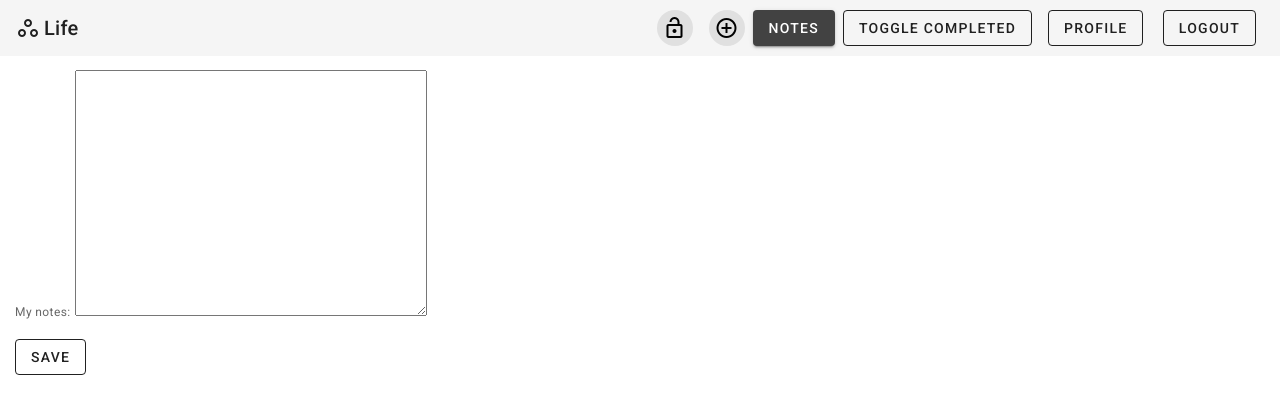
After one commit to GuiFV/life, a Django app: page /notes/ in a window 1280 px wide. The commit adds this page. Shown: the top 414 px of the page. Run offline with Django 3.2, Linux system fonts and the light colour scheme; the visitor is signed in with stand-in values (Sample User, id 1); data comes from the database, SQL or seed files in the repository; some libraries are stand-ins or nearby versions.

Commit message:
initial setup od summernote

```diff
--- a/life/core/forms.py
+++ b/life/core/forms.py
@@ -5,8 +5,19 @@ from django import forms
 from django.contrib.auth.forms import UserChangeForm
 from django.contrib.auth.models import User
 from django.core.exceptions import ValidationError
+from django_summernote.fields import SummernoteTextField
+from django_summernote.widgets import SummernoteWidget
 
-from .models import Goal, GoogleAgenda
+from .models import Goal, GoogleAgenda, Notes
+
+
+class NotesForm(forms.ModelForm):
+    my_notes = SummernoteTextField()
+
+    class Meta:
+        model = Notes
+        fields = ['my_notes']
+        widgets = {'my_notes': SummernoteWidget()}
 
 
 class GoalForm(forms.ModelForm):
--- a/life/core/models.py
+++ b/life/core/models.py
@@ -61,3 +61,14 @@ class GoogleAgenda(models.Model):
 
     def __str__(self):
         return f"{self.user}'s Google agenda"
+
+
+class Notes(models.Model):
+    user = models.OneToOneField(User, on_delete=models.CASCADE)
+    my_notes = models.TextField(null=True, blank=True)
+
+    def __str__(self):
+        return f"{self.user}'s Notes"
+
+    class Meta:
+        verbose_name_plural = 'Notes'
--- a/life/core/templates/base.html
+++ b/life/core/templates/base.html
@@ -38,14 +38,25 @@
             {% endblock content %}
         </div>
 
+        <!-- Replace jQuery Slim with full version of jQuery -->
+        <script src="https://code.jquery.com/jquery-3.6.0.min.js" integrity="sha256-/xUj+3OJU5yExlq6GSYGSHk7tPXikynS7ogEvDej/m4=" crossorigin></script>
 
-    <!-- jQuery, Bootstrap Bundle (includes Popper) and Material -->
-    <script src="https://cdn.jsdelivr.net/npm/jquery@3.5.1/dist/jquery.slim.min.js" integrity="sha256-4+XzXVhsDmqanXGHaHvgh1gMQKX40OUvDEBTu8JcmNs=" crossorigin></script>
-    <script src="https://cdn.jsdelivr.net/npm/bootstrap@4.6.1/dist/js/bootstrap.bundle.min.js" integrity="sha256-fgLAgv7fyCGopR/gBNq2iW3ZKIdqIcyshnUULC4vex8=" crossorigin></script>
-    <script src="{% static 'js/material.min.js' %}" crossorigin></script>
 
-    <!-- jQuery for date flatpicker -->
-    <script src="https://cdn.jsdelivr.net/npm/flatpickr@4.6.6/dist/flatpickr.min.js" integrity="sha256-BSZ2gjTJLE5ZEGH1e6beyHYNOITz6M26XFre9lEBdx8=" crossorigin></script>
+        <!-- jQuery, Bootstrap Bundle (includes Popper) and Material -->
+        <script src="https://cdn.jsdelivr.net/npm/bootstrap@4.6.1/dist/js/bootstrap.bundle.min.js" integrity="sha256-fgLAgv7fyCGopR/gBNq2iW3ZKIdqIcyshnUULC4vex8=" crossorigin></script>
+        <script src="{% static 'js/material.min.js' %}" crossorigin></script>
+
+        <!-- DataTables JS (Bootstrap 4 version) and its dependencies -->
+        <script src="https://cdn.jsdelivr.net/npm/pdfmake@0.1.68/build/pdfmake.min.js" integrity="sha256-Xf58sgO5ClVXPyDzPH+NtjN52HMC0YXBJ3rp8sWnyUk=" crossorigin></script>
+        <script src="https://cdn.jsdelivr.net/npm/pdfmake@0.1.68/build/vfs_fonts.js" integrity="sha256-vEmrkqA2KrdjNo0/IWMNelI6jHuWAOkIJxGf88r4iic=" crossorigin></script>
+        <script src="https://cdn.datatables.net/v/bs4/jszip-2.5.0/dt-1.10.22/b-1.6.5/b-colvis-1.6.5/b-flash-1.6.5/b-html5-1.6.5/b-print-1.6.5/cr-1.5.2/fc-3.3.1/r-2.2.6/rr-1.2.7/sl-1.3.1/datatables.min.js" crossorigin></script>
+
+        <!-- jQuery for date flatpicker -->
+        <script src="https://cdn.jsdelivr.net/npm/flatpickr@4.6.6/dist/flatpickr.min.js" integrity="sha256-BSZ2gjTJLE5ZEGH1e6beyHYNOITz6M26XFre9lEBdx8=" crossorigin></script>
+
+        <!-- Django Formset js -->
+        <script src="{% static 'js/jquery.formset.js' %}"></script>
+
 
     <script>
         flatpickr('#flatpickr-date1', {dateFormat: "d/m/Y"})
--- a/life/core/templates/nav.html
+++ b/life/core/templates/nav.html
@@ -22,9 +22,11 @@
                 <span class="material-icons">add_circle_outline</span>
             </button>
 
+            <a class="btn btn-dark" href="{% url 'notes' %}">Notes</a>
+
             <form action="{% url 'home' %}" method="post">
                 {% csrf_token %}
-                <button id="show-all-button" class="btn btn-outline-dark mx-2" type="button">Show Completed</button>
+                <button id="show-all-button" class="btn btn-outline-dark mx-2" type="button">Toggle Completed</button>
             </form>
 
         {% endif %}
--- /dev/null
+++ b/life/core/templates/notes.html
@@ -0,0 +1,18 @@
+{% extends "base.html" %}
+{% load static %}
+{% block content %}
+
+    <div class="row justify-content-center mt-3">
+        <div class="col">
+
+            <form method="post">
+                {% csrf_token %}
+                {{ form.as_p|safe }}
+
+                <button class="btn btn-outline-dark" type="submit">Save</button>
+            </form>
+
+        </div>
+    </div>
+
+{% endblock content %}
--- a/life/core/views.py
+++ b/life/core/views.py
@@ -2,8 +2,8 @@ from django.contrib.auth import logout
 from django.contrib.auth.decorators import login_required
 from django.shortcuts import render, redirect
 
-from life.core.forms import GoalForm, UserUpdateForm, GoogleAgendaForm
-from life.core.models import Goal, GoogleAgenda
+from life.core.forms import GoalForm, UserUpdateForm, GoogleAgendaForm, NotesForm
+from life.core.models import Goal, GoogleAgenda, Notes
 
 
 @login_required(login_url="/accounts/login/")
@@ -28,6 +28,50 @@ def home(request):
     }
 
     return render(request, 'index.html', context)
+
+
+# @login_required
+# def notes(request):
+#     user = request.user
+#     try:
+#         notes_instance = Notes.objects.get(user=user)
+#     except Notes.DoesNotExist:
+#         notes_instance = None
+#
+#     if request.method == "POST":
+#         form = NotesForm(request.POST, instance=notes_instance)
+#         if form.is_valid():
+#             notes_instance = form.save(commit=False)
+#             notes_instance.user = request.user
+#             notes_instance.save()
+#             return redirect('notes')
+#     else:
+#         form = NotesForm(instance=notes_instance)
+#
+#     return render(request, 'notes.html', {'form': form})
+
+
+@login_required
+def notes(request):
+    user = request.user
+    all_notes, created = Notes.objects.get_or_create(user=user)
+
+    if request.method == "POST":
+        print('note from db:', all_notes.my_notes)
+        print('note from form:', request.POST.get('my_notes'))
+        form = NotesForm(request.POST, instance=all_notes)
+        if form.is_valid():
+            to_save = form.save(commit=False)
+            to_save.user = request.user
+            to_save.save()
+            return redirect('notes')
+
+    else:
+        form = NotesForm(instance=all_notes)
+
+    context = {'form': form}
+
+    return render(request, 'notes.html', context)
 
 
 @login_required
--- a/life/urls.py
+++ b/life/urls.py
@@ -13,16 +13,28 @@ Including another URLconf
     1. Import the include() function: from django.urls import include, path
     2. Add a URL to urlpatterns:  path('blog/', include('blog.urls'))
 """
+from django.conf import settings
 from django.contrib import admin
 from django.urls import path, include
+from django.conf.urls.static import static
 from life.core import views
 
 urlpatterns = [
+    path('summernote/', include('django_summernote.urls')),
     path('profile/', views.profile, name='profile'),
     path('account/delete_account/', views.delete_account, name='delete_account'),
     path('edit_goal/<pk>', views.edit_goal, name='edit_goal'),
+    path('notes/', views.notes, name='notes'),
     path('delete_goal/<pk>', views.delete_goal, name='delete_goal'),
     path('admin/', admin.site.urls),
     path('accounts/', include('allauth.urls')),
     path('', views.home, name='home'),
 ]
+
+
+if settings.DEBUG:
+    urlpatterns += static(settings.MEDIA_URL, document_root=settings.MEDIA_ROOT)
+
+
+if settings.DEBUG:
+    urlpatterns += static(settings.STATIC_URL, document_root=settings.STATIC_ROOT)
--- a/requirements.txt
+++ b/requirements.txt
@@ -2,10 +2,10 @@ dj-database-url==1.2.0
 dj-static==0.0.6
 Django==5.0.3
 django-allauth==0.59.0
-django-extensions==3.2.1
+django-extensions==3.2.3
 django-jazzmin==2.6.0
 django-recaptcha==4.0.0
 django-summernote==0.8.20.0
-gunicorn==20.1.0
-python-decouple==3.7
+gunicorn==21.2.0
+python-decouple==3.8
 wheel==0.42.0
```
Also changed, not shown: life/core/admin.py (+8 -1 lines), life/settings.py (+45 -41 lines), life/core/migrations/0002_notes.py (added), life/core/migrations/0003_alter_notes_options_rename_notes_notes_my_notes.py (added).
